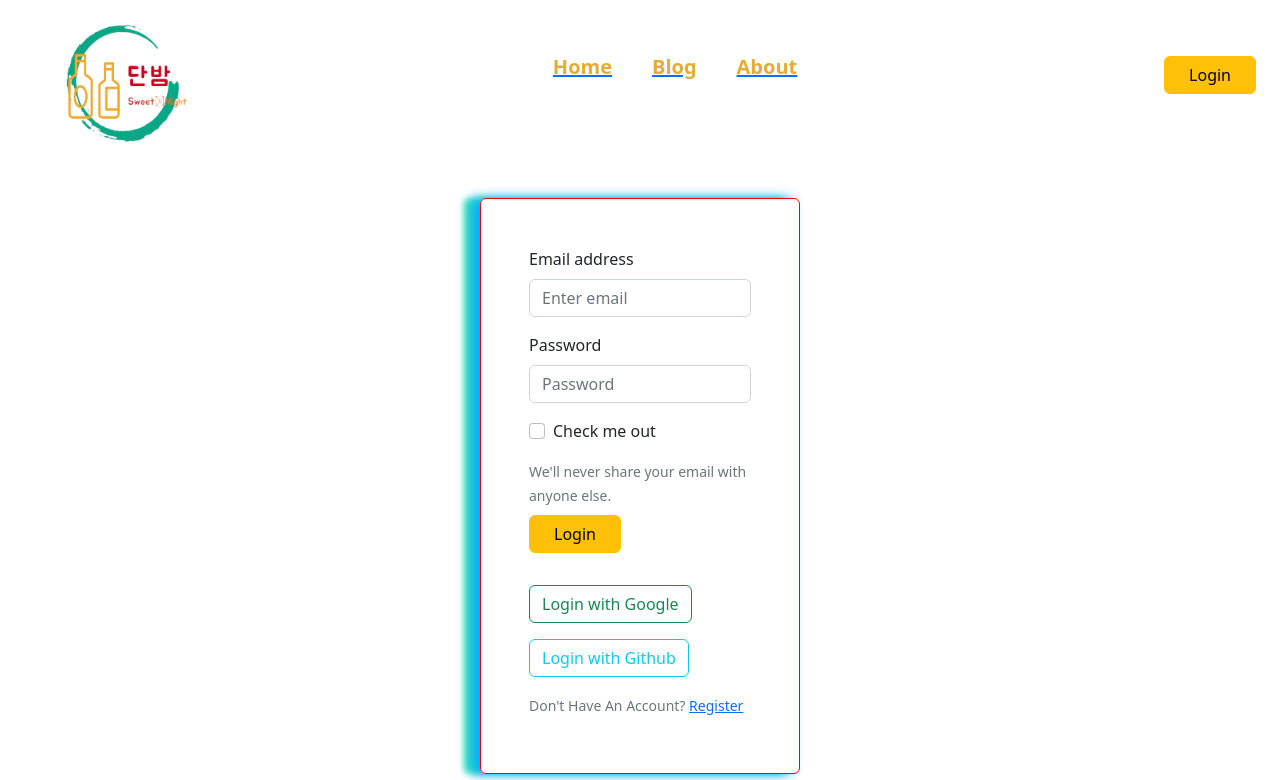
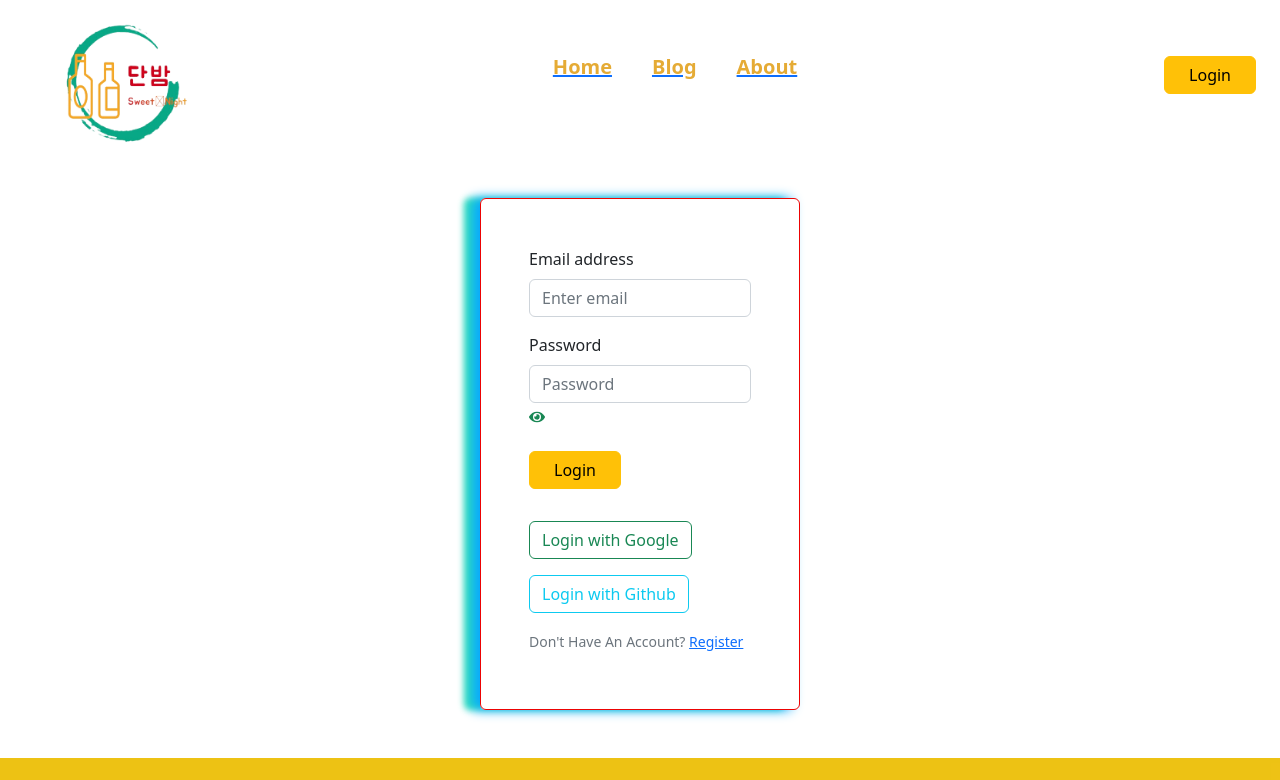
Before and after one commit to Maliha20/Chef-recipe, a React (Vite) app: page /login in a window 1280 px wide. Shown: the top 780 px of the page. Built offline with nearby package versions, Linux system fonts and the light colour scheme; a web font is replaced by a local one.

Commit message:
google sign in done

```diff
--- a/src/Pages/Login/Login.jsx
+++ b/src/Pages/Login/Login.jsx
@@ -1,13 +1,54 @@
-import React from "react";
+import React, { useContext, useState, useSyncExternalStore } from "react";
 import { Button, Container, Form } from "react-bootstrap";
 import "./Login.css";
 import { Link } from "react-router-dom";
+import { AuthContext } from "../../Providers/AuthProvider";
+import { FaEye, FaEyeSlash } from "react-icons/fa";
 
 const Login = () => {
+    const{user, SignInUser, GoogleSignIn} = useContext(AuthContext)
+    const[success, setSuccess] =useState('')
+    const[error, setError] =useState('')
+    const [show,setShow] = useState(false)
+
+    const handleLogin =(event)=>{
+        event.preventDefault();
+        const form =event.target;
+        const email = form.email.value;
+        const password = form.password.value;
+
+        SignInUser(email,password)
+        .then(result=>{
+            const loggedUser = result.user
+            console.log(loggedUser)
+            setError('')
+        })
+        .catch(error =>{
+            setError(error.message)
+            setSuccess('')
+        })
+    }
+
+    const handleGoogle =()=>{
+       GoogleSignIn()
+        .then(result=>{
+            const loggedUser = result.user;
+            console.log(loggedUser)
+            setSuccess('login successful')
+            setError('')
+        })
+        .catch(error=>{
+            console.log(error)
+            setError(error.message)
+            setSuccess('')
+        })
+
+    }
+
   return (
     <div className="mx-auto d-flex flex-column justify-content-center">
       <Container className="my-5 w-25 borderDesign rounded p-5">
-        <Form>
+        <Form onSubmit={handleLogin}>
           <Form.Group className="mb-3" controlId="formBasicEmail">
             <Form.Label>Email address</Form.Label>
             <Form.Control type="email" name="email" placeholder="Enter email" />
@@ -16,16 +57,21 @@ const Login = () => {
           <Form.Group className="mb-3" controlId="formBasicPassword">
             <Form.Label>Password</Form.Label>
             <Form.Control
-              type="password"
+              type={show ? "text" : "password"}
               name="password"
               placeholder="Password"
             />
+            <p onClick={()=> setShow(!show)}>
+                {
+                    show ? <FaEyeSlash className="text-danger"></FaEyeSlash> : <FaEye className="text-success"></FaEye>
+                }
+            </p>
           </Form.Group>
-          <Form.Group className="mb-3" controlId="formBasicCheckbox">
-            <Form.Check type="checkbox" label="Check me out" />
-          </Form.Group>
-          <Form.Text className="text-muted my-2">
-            We'll never share your email with anyone else.
+          <Form.Text className="text-danger my-2">
+           {error}
+          </Form.Text>
+          <Form.Text className="text-success my-2">
+          {success}
           </Form.Text>
           <div>
             <Button variant="warning" className="my-2 px-4" type="submit">
@@ -35,7 +81,7 @@ const Login = () => {
 
         </Form>
         <div className="my-2 mx-auto">
-          <Button className="my-3" variant="outline-success">
+          <Button onClick={handleGoogle} className="my-3" variant="outline-success">
             Login with Google
           </Button>
           <div>
--- a/src/Pages/Register/Register.jsx
+++ b/src/Pages/Register/Register.jsx
@@ -2,12 +2,13 @@ import React, { useContext, useState } from "react";
 import { Button, Container, Form } from "react-bootstrap";
 import { Link } from "react-router-dom";
 import { AuthContext } from "../../Providers/AuthProvider";
-import { registerVersion } from "firebase/app";
+import { FaEye, FaEyeSlash,  } from 'react-icons/fa';
 
 const Register = () => {
-  const { createUser } = useContext(AuthContext);
+  const { createUser,user } = useContext(AuthContext);
   const [error, setError] = useState("");
   const [success, setSuccess] = useState("");
+  const [show, setShow] = useState(false)
 
   const handleRegister = (event) => {
     event.preventDefault();
@@ -19,7 +20,8 @@ const Register = () => {
     const photo = form.photo.value;
     console.log(email, password, name, photo);
 
-    createUser(email, password).then((result) => {
+    createUser(email, password)
+    .then((result) => {
       const registeredUser = result.user;
       console.log(registeredUser);
       setError('')
@@ -45,6 +47,10 @@ const Register = () => {
         setSuccess('Your registration is successfull')
         setError('')
       }
+    }
+    )
+    .catch(error =>{
+        setError(error.message)
     });
   };
   return (
@@ -69,16 +75,22 @@ const Register = () => {
           </Form.Group>
           <Form.Group className="mb-3" controlId="formBasicEmail">
             <Form.Label>Email address</Form.Label>
-            <Form.Control type="email" name="email" placeholder="Enter email" />
+            <Form.Control type="email" name="email" required placeholder="Enter email" />
           </Form.Group>
 
           <Form.Group className="mb-3" controlId="formBasicPassword">
             <Form.Label>Password</Form.Label>
             <Form.Control
-              type="password"
+              type={ show ? "text" : "password"}
               name="password"
               placeholder="Password"
+              required
             />
+            <p onClick={()=> setShow(!show)}>
+                {
+                    show ? <FaEyeSlash className="text-danger"></FaEyeSlash> : <FaEye className="text-success"></FaEye>
+                }
+            </p>
           </Form.Group>
           <Form.Group className="mb-3" controlId="formBasicPassword">
             <Form.Label>Confirm Password</Form.Label>
@@ -86,6 +98,7 @@ const Register = () => {
               type="password"
               name="confirm"
               placeholder="Password"
+              required
             />
           </Form.Group>
           <Form.Group className="mb-3" controlId="formBasicCheckbox">
--- a/src/Pages/Shared/Footer/Footer.jsx
+++ b/src/Pages/Shared/Footer/Footer.jsx
@@ -11,8 +11,7 @@ const Footer = () => {
         <h3 className="text-warning fs-2 fw-bold">단밤</h3>
         <p className="fs-3 fw-bold text-warning">Never miss a new recipe!</p>
         <p className="fs-6">
-          Join 20,000+ other Korean food lovers! <br /> Get the latest recipes from My
-          Korean Kitchen delivered to your email inbox. <br /> It's free!
+          Join 20,000+ other Korean food lovers! <br /> Get the latest recipes from from the top chefs of korea, delivered to your email inbox. <br /> It's free!
         </p>
         <input className="me-2 mb-2" type="text" name="name" id="" placeholder="Your Name"/>
         <input className="mb-2" type="email" name="email" id="" placeholder="Email"/>
--- a/src/Providers/AuthProvider.jsx
+++ b/src/Providers/AuthProvider.jsx
@@ -1,21 +1,30 @@
-import React, { createContext, useContext } from 'react';
-import { createUserWithEmailAndPassword, getAuth } from "firebase/auth";
+import React, { createContext } from 'react';
+import { GoogleAuthProvider, createUserWithEmailAndPassword, getAuth, signInWithEmailAndPassword, signInWithPopup } from "firebase/auth";
 import app from '../firebase/firebase.config';
 
 const auth = getAuth(app);
+const googleProvider = new GoogleAuthProvider()
 export const AuthContext = createContext(null)
 const AuthProvider = ({children}) => {
-
- const user ={ displayname: 'muri'}
 
  const createUser = (email, password)=>{
     return createUserWithEmailAndPassword(auth, email, password)
  }
+ const SignInUser = (email, password)=>{
+    return signInWithEmailAndPassword(auth, email,password)
+ }
 
+ const GoogleSignIn = ()=>{
+    return signInWithPopup(auth, googleProvider)
+
+ }
+  const user = null
  const authInfo =
      {
     user,
-    createUser
+    createUser,
+    SignInUser,
+    GoogleSignIn
 
      }
     return (
```
